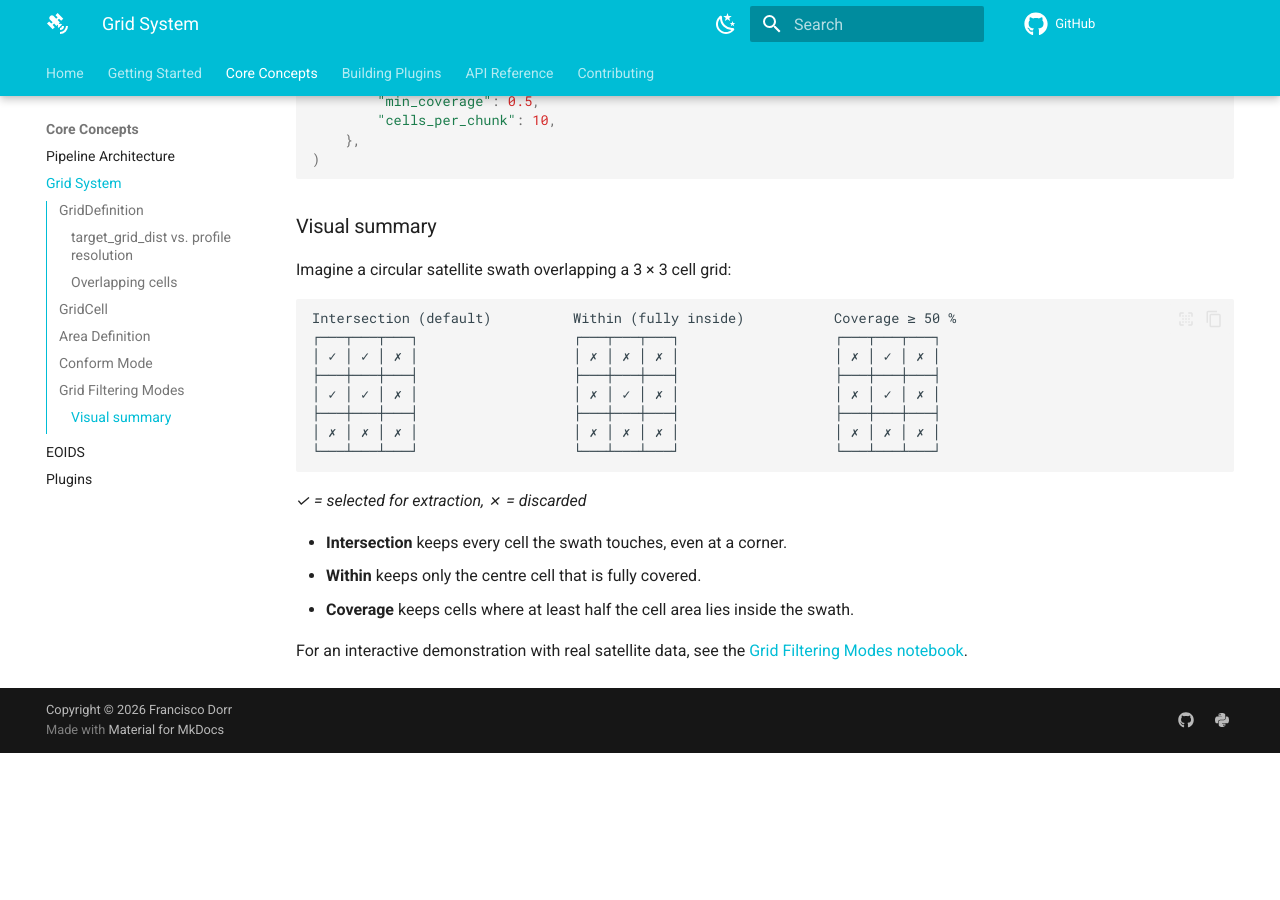
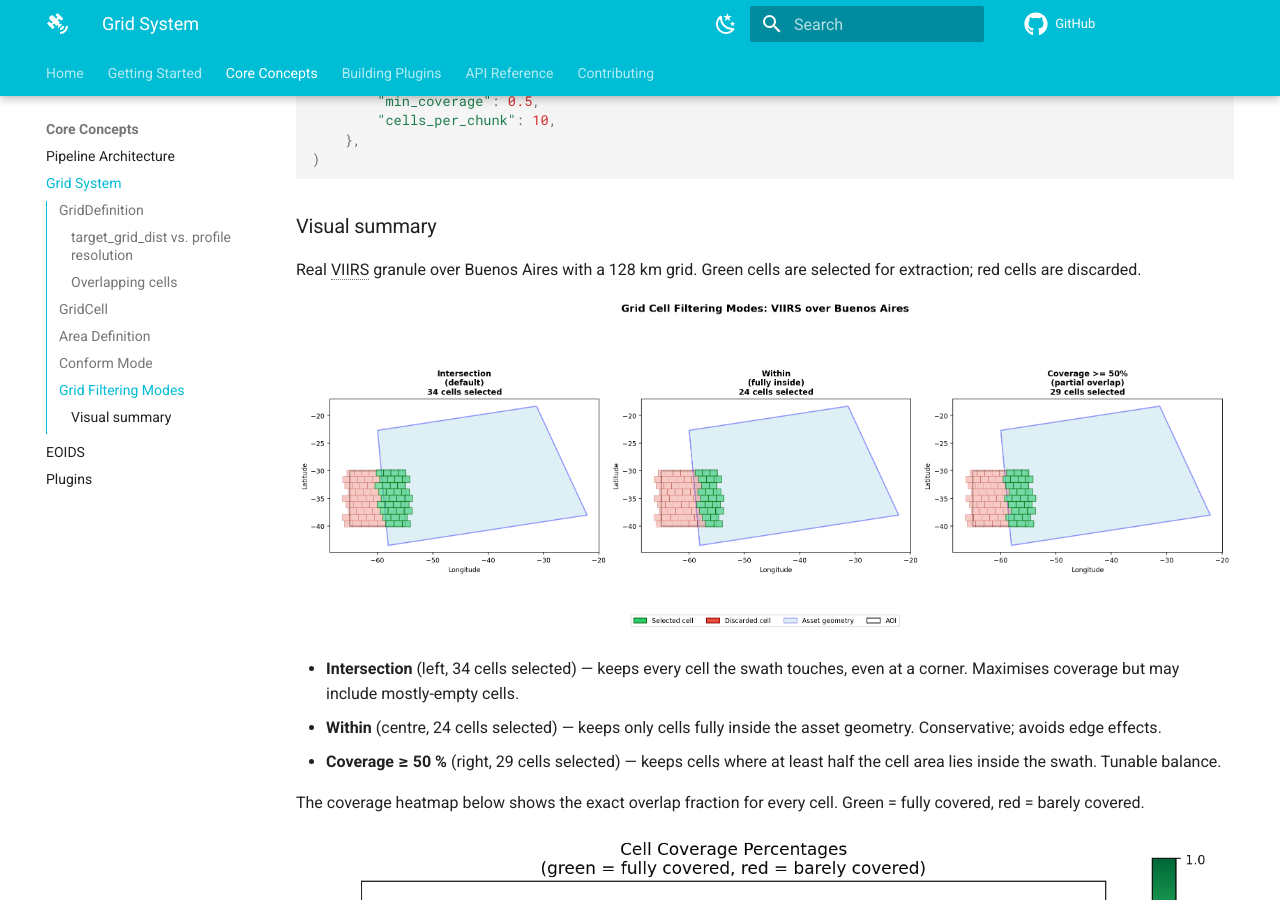
Before and after one commit to frandorr/aereo, an MkDocs documentation site: the page built from docs/grid.md, in a window 1280 px wide and 900 px high, scrolled down 2935 px. Built offline with MkDocs 1.6.1 and Material for MkDocs 9.7.7, drawn with Linux system fonts in a browser that asks for light colours; comment, search, counter and statistics services are not loaded; the version menu is left out; before the commit the page ends 3688 px from its top, so only the background shows below that.

Commit message:
docs(grid): replace ASCII diagram with real filter-mode visualizations

````diff
--- a/docs/grid.md
+++ b/docs/grid.md
@@ -113,23 +113,16 @@ client.prepare_for_extraction(
 
 ### Visual summary
 
-Imagine a circular satellite swath overlapping a 3 × 3 cell grid:
+Real VIIRS granule over Buenos Aires with a 128 km grid. Green cells are selected for extraction; red cells are discarded.
 
-```
-Intersection (default)          Within (fully inside)           Coverage ≥ 50 %
-┌───┬───┬───┐                   ┌───┬───┬───┐                   ┌───┬───┬───┐
-│ ✓ │ ✓ │ ✗ │                   │ ✗ │ ✗ │ ✗ │                   │ ✗ │ ✓ │ ✗ │
-├───┼───┼───┤                   ├───┼───┼───┤                   ├───┼───┼───┤
-│ ✓ │ ✓ │ ✗ │                   │ ✗ │ ✓ │ ✗ │                   │ ✗ │ ✓ │ ✗ │
-├───┼───┼───┤                   ├───┼───┼───┤                   ├───┼───┼───┤
-│ ✗ │ ✗ │ ✗ │                   │ ✗ │ ✗ │ ✗ │                   │ ✗ │ ✗ │ ✗ │
-└───┴───┴───┘                   └───┴───┴───┘                   └───┴───┴───┘
-```
+![Grid cell filtering modes comparison](assets/grid_filter_modes_comparison.png)
 
-*✓ = selected for extraction, ✗ = discarded*
+- **Intersection** (left, 34 cells selected) — keeps every cell the swath touches, even at a corner. Maximises coverage but may include mostly-empty cells.
+- **Within** (centre, 24 cells selected) — keeps only cells fully inside the asset geometry. Conservative; avoids edge effects.
+- **Coverage ≥ 50 %** (right, 29 cells selected) — keeps cells where at least half the cell area lies inside the swath. Tunable balance.
 
-- **Intersection** keeps every cell the swath touches, even at a corner.
-- **Within** keeps only the centre cell that is fully covered.
-- **Coverage** keeps cells where at least half the cell area lies inside the swath.
+The coverage heatmap below shows the exact overlap fraction for every cell. Green = fully covered, red = barely covered.
+
+![Cell coverage percentages](assets/grid_filter_coverage_detail.png)
 
 For an interactive demonstration with real satellite data, see the [Grid Filtering Modes notebook](https://github.com/frandorr/aer/blob/main/examples/grid/grid_filter_modes_demo.ipynb).
````
Also changed, not shown: docs/assets/grid_filter_coverage_detail.png (added), docs/assets/grid_filter_modes_comparison.png (added).
